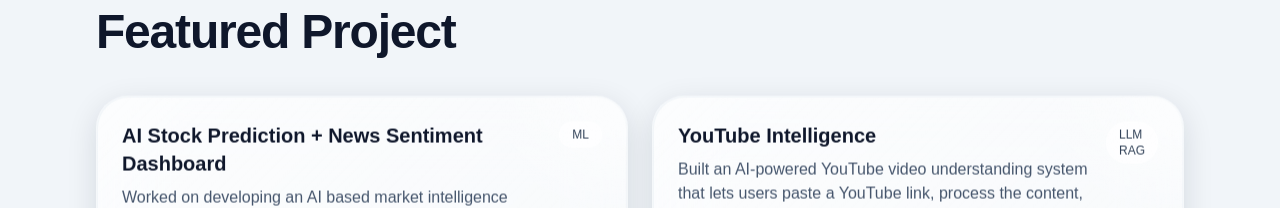
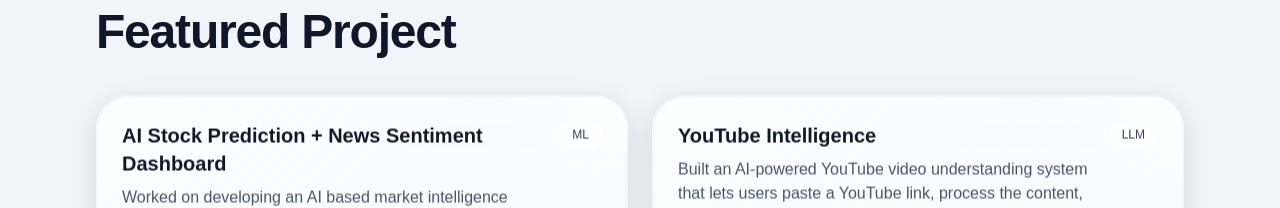
Before and after one commit to abdulxrahman-ai/abdulrahman, a Next.js app: page / in a window 1280 px wide. Shown: the part 1780-1988 px from the top of the page. Built offline with nearby package versions, Linux system fonts and the light colour scheme.

Commit message:
Update page.tsx

```diff
--- a/app/page.tsx
+++ b/app/page.tsx
@@ -814,7 +814,7 @@ className="bg-gradient-to-r from-sky-100 to-indigo-100 text-blue-800 border-blue
            <ProjectCard
               title="YouTube Intelligence"
               description="Built an AI-powered YouTube video understanding system that lets users paste a YouTube link, process the content, and ask questions grounded in the video transcript. The project is designed to deliver intelligent retrieval, structured answers, and a polished end-to-end AI product experience."
-              badge="LLM RAG"
+              badge="LLM"
               skills={["Python", "Streamlit", "FastAPI", "NLP", "LLMs", "RAG"]}
               projectUrl="https://youtube-intelligence.streamlit.app/"
               codeUrl="https://github.com/abdulxrahman-ai/youtube-intelligence"
```
